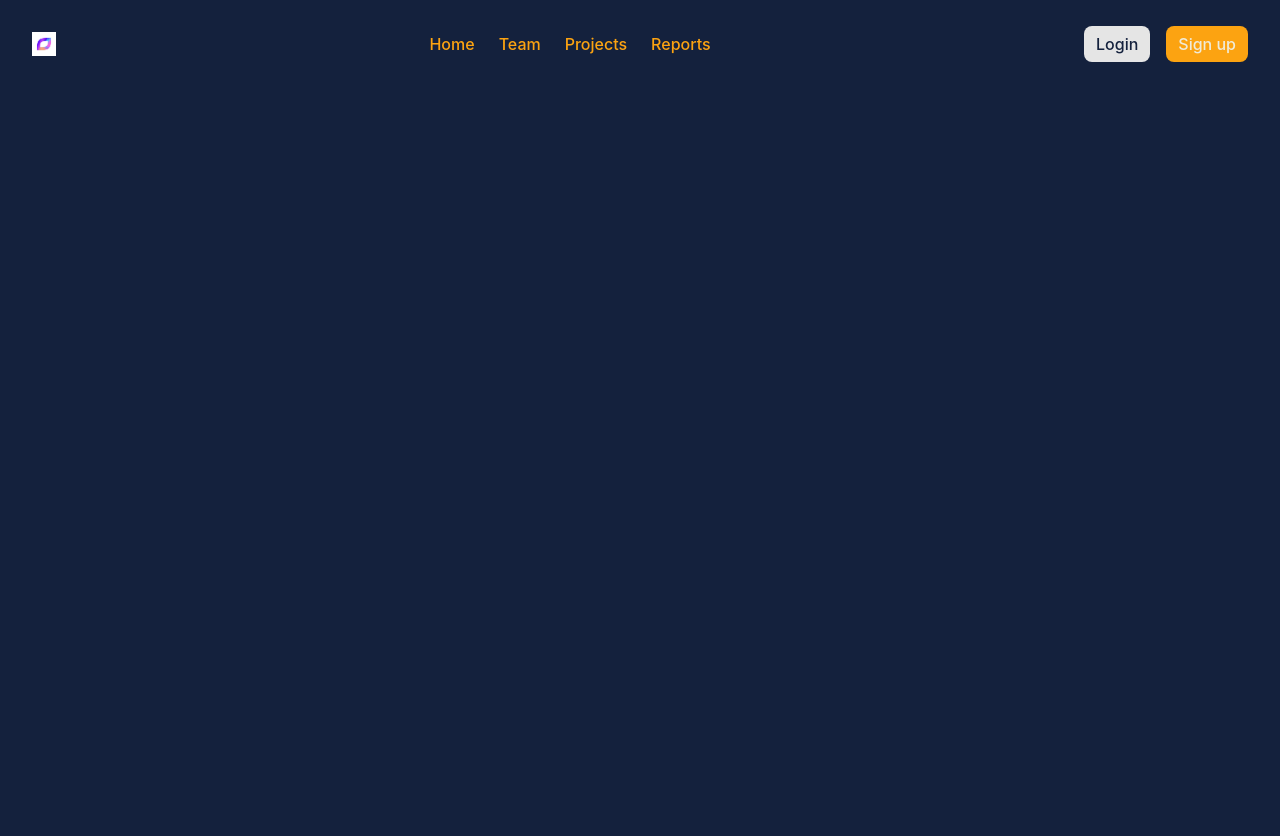
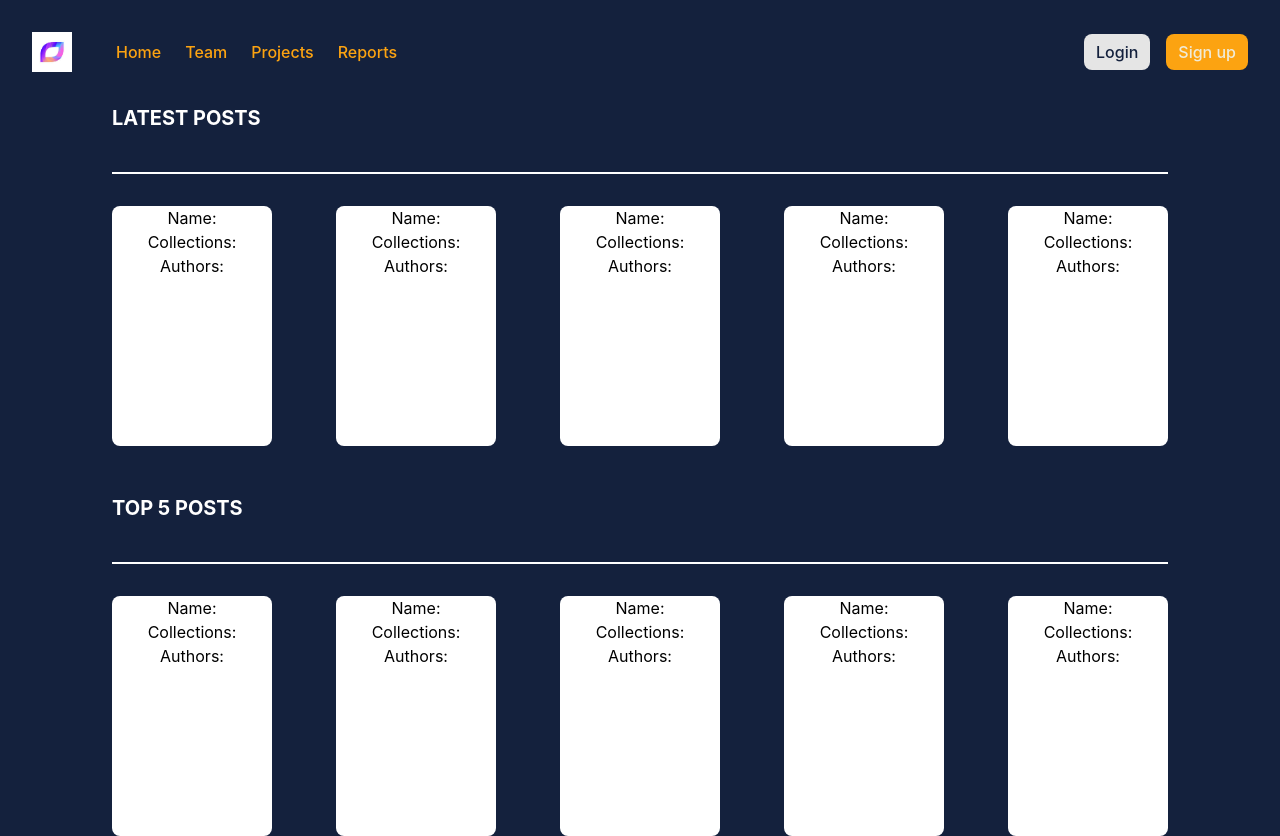
Before and after one commit to skrpawel/collection-management, a React (Create React App) app: page / in a window 1280 px wide. Before the commit the page ends 800 px from the top, so only its background shows below. Built offline with nearby package versions, Linux system fonts and the light colour scheme.

Commit message:
main page

```diff
--- a/package.json
+++ b/package.json
@@ -3,6 +3,11 @@
   "version": "0.1.0",
   "private": true,
   "dependencies": {
+    "@emotion/react": "^11.10.4",
+    "@emotion/styled": "^11.10.4",
+    "@fontsource/roboto": "^4.5.8",
+    "@mui/icons-material": "^5.10.6",
+    "@mui/material": "^5.10.8",
     "@testing-library/jest-dom": "^5.16.5",
     "@testing-library/react": "^13.4.0",
     "@testing-library/user-event": "^13.5.0",
--- a/src/App.js
+++ b/src/App.js
@@ -1,10 +1,15 @@
 import './App.css';
+import Latest from './Components/Latest';
 import Navbar from './Components/Navbar';
 
 function App() {
   return (
     <div className="App">
       <Navbar />
+      <div className='flex flex-col items-center gap-12'>
+        <Latest title='latest posts' />
+        <Latest title='top 5 posts' />
+      </div>
     </div>
   );
 }
--- /dev/null
+++ b/src/Components/ImageContainer.js
@@ -0,0 +1,12 @@
+
+
+const ImageContainer = () => {
+    return (
+        <div className='w-40 h-60 bg-white rounded-lg'>
+            <h1>Name:</h1>
+            <h2>Collections:</h2>
+            <h3>Authors: </h3>
+        </div>);
+}
+
+export default ImageContainer;
--- /dev/null
+++ b/src/Components/Latest.js
@@ -0,0 +1,16 @@
+import ImageContainer from "./ImageContainer";
+
+const Latest = (props) => {
+    return (<div className=''>
+        <h1 className='text-white pb-10 text-xl text-left font-bold uppercase'>{props.title}</h1>
+        <div className='flex justify-center gap-16 border-t-2 border-white pt-8'>
+            <ImageContainer />
+            <ImageContainer />
+            <ImageContainer />
+            <ImageContainer />
+            <ImageContainer />
+        </div>
+    </div>);
+}
+
+export default Latest;
--- a/src/Components/Navbar.js
+++ b/src/Components/Navbar.js
@@ -2,9 +2,9 @@ import Icon from '../assets/logo.jpeg'
 
 const Navbar = () => {
     return (
-        <nav className="flex justify-between space-x-4 p-8">
-            <img src={Icon} className='w-6' alt='logo' />
-            <div>
+        <nav className="flex justify-between items-center space-x-4 p-8">
+            <div className='flex'>
+                <img src={Icon} className='w-10 self-start mr-8' alt='logo' />
                 {[
                     ['Home', '/dashboard'],
                     ['Team', '/team'],
```
Also changed, not shown: 1 other file (tests, documents, lock files or other folders).
